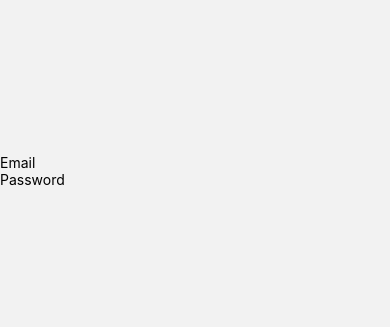
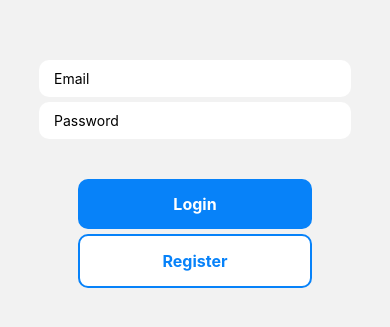
Before and after one commit to akrishnan93/Dashboard, a React Native app: screen /Login in a window 390 px wide. Shown: the part 251-578 px from the top of the page. Built offline with nearby package versions, Linux system fonts and the light colour scheme.

Commit message:
added login screen styling

```diff
--- a/screens/LoginScreen.js
+++ b/screens/LoginScreen.js
@@ -1,4 +1,4 @@
-import { StyleSheet, Text, View, KeyboardAvoidingView, TextInput } from 'react-native';
+import { StyleSheet, Text, View, KeyboardAvoidingView, TextInput, TouchableOpacity } from 'react-native';
 import React from 'react';
 import DeprecatedStyleSheetPropType from 'react-native/Libraries/DeprecatedPropTypes/DeprecatedStyleSheetPropType';
 
@@ -24,16 +24,70 @@ const LoginScreen = () => {
             secureTextEntry
         />
       </View>
+
+      <View style={styles.buttonContainer}>
+        <TouchableOpacity
+            onPress={()=> { }}
+            style = {[styles.button]}
+        >
+            <Text style = {styles.buttonText}>Login</Text>
+        </TouchableOpacity>
+
+        <TouchableOpacity
+            onPress={()=> { }}
+            style = {[styles.button, styles.buttonOutline]}
+        >
+            <Text style = {styles.buttonOutlineText}>Register</Text>
+        </TouchableOpacity>
+      </View>
     </KeyboardAvoidingView>
   )
 }
-
 export default LoginScreen;
 
 const styles = StyleSheet.create({
     container: {
         flex: 1,
         justifyContent: 'center',
-        alignContent: "center",
-    }
+        alignItems: 'center',
+      },
+      inputContainer: {
+        width: '80%'
+      },
+      input: {
+        backgroundColor: 'white',
+        paddingHorizontal: 15,
+        paddingVertical: 10,
+        borderRadius: 10,
+        marginTop: 5,
+      },
+      buttonContainer: {
+        width: '60%',
+        justifyContent: 'center',
+        alignItems: 'center',
+        marginTop: 40,
+      },
+      button: {
+        backgroundColor: '#0782F9',
+        width: '100%',
+        padding: 15,
+        borderRadius: 10,
+        alignItems: 'center',
+      },
+      buttonOutline: {
+        backgroundColor: 'white',
+        marginTop: 5,
+        borderColor: '#0782F9',
+        borderWidth: 2,
+      },
+      buttonText: {
+        color: 'white',
+        fontWeight: '700',
+        fontSize: 16,
+      },
+      buttonOutlineText: {
+        color: '#0782F9',
+        fontWeight: '700',
+        fontSize: 16,
+      },
 });
```
